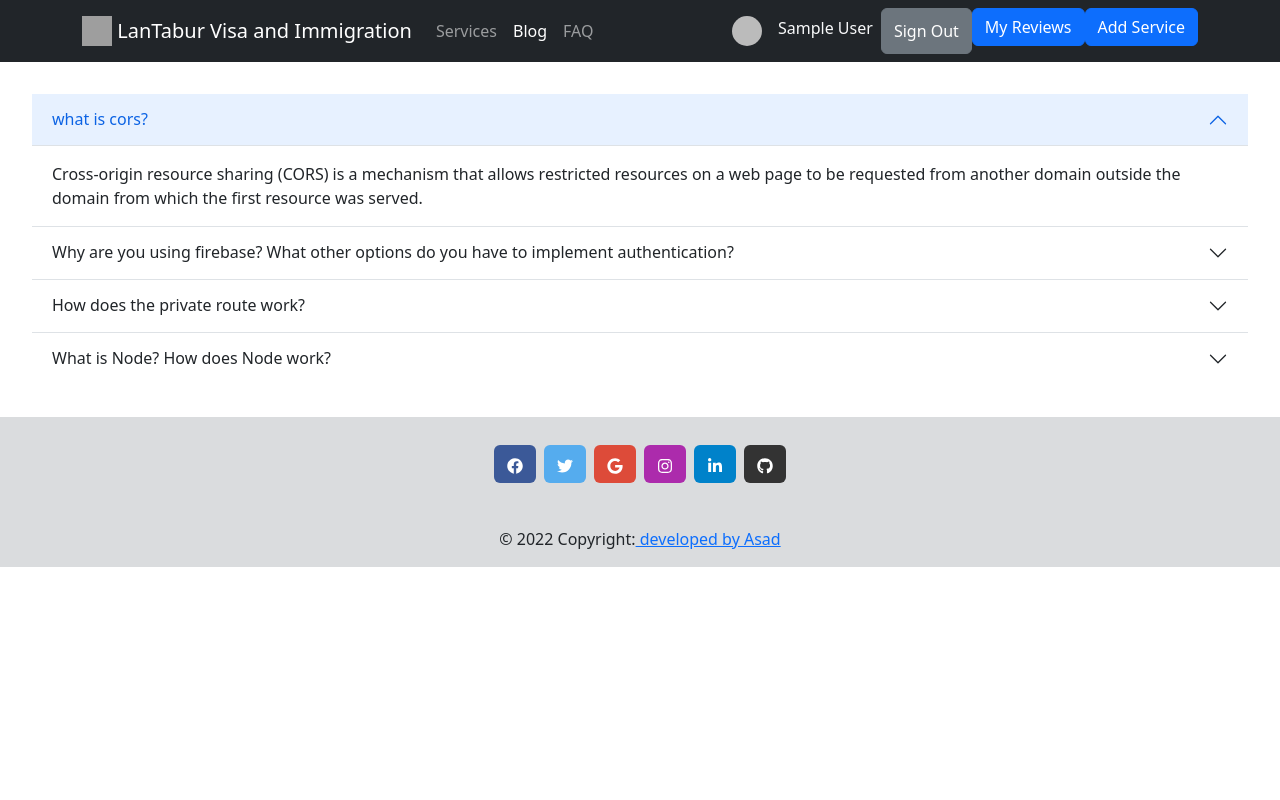
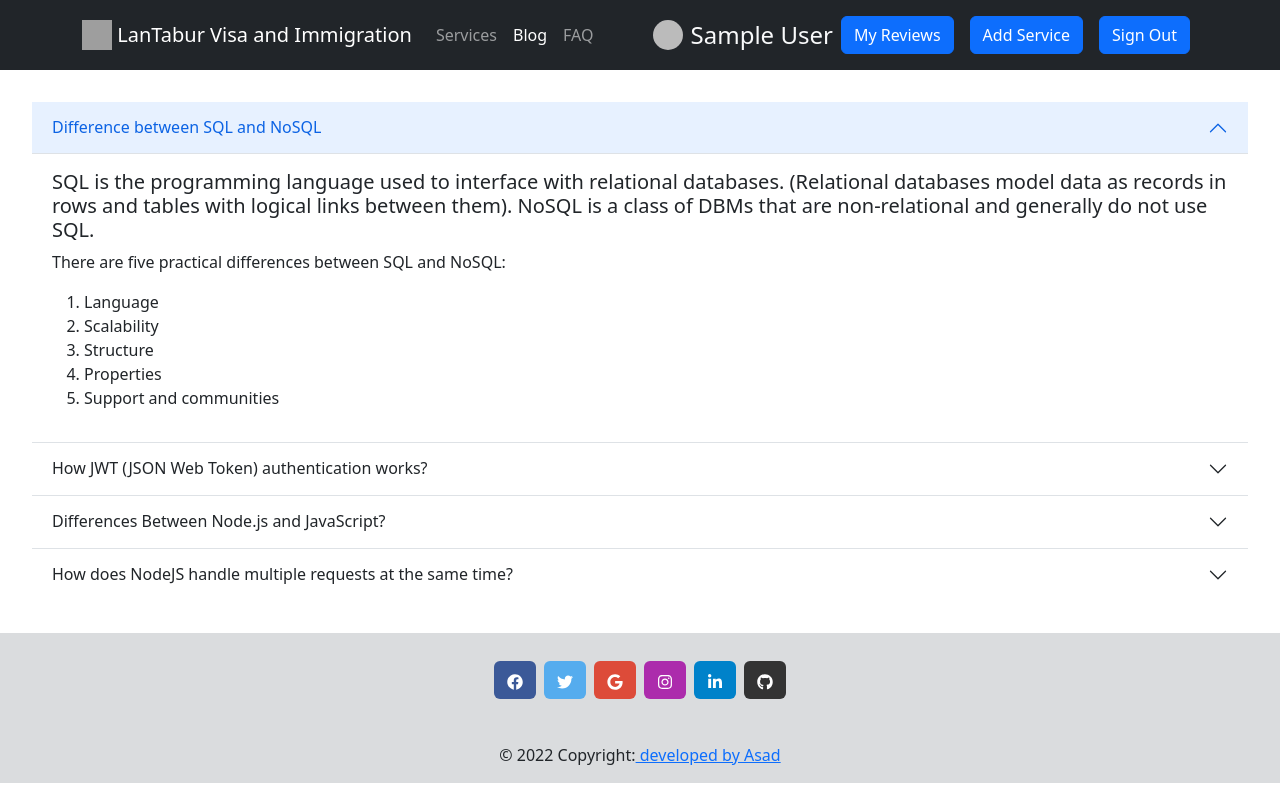
Before and after one commit to asadaman42/LanTabur-Visa-and-Immigration-client, a React (Create React App) app: page /blog in a window 1280 px wide. Built offline with nearby package versions, Linux system fonts and the light colour scheme; no server answers; sample sign-in values are in the browser's storage; grey boxes are pictures that could not be loaded.

Commit message:
blog added

```diff
--- a/src/Components/Header.js
+++ b/src/Components/Header.js
@@ -86,10 +86,10 @@ const Header = () => {
                                 {
                                     user?.uid ?
                                         <>
-                                            <span className='m-2'>{user?.displayName}</span>
-                                            <Button onClick={signOut} variant='secondary'> Sign Out</Button>
-                                            <Link to={`/myreviews`}> <Button> My Reviews </Button></Link>
-                                            <Link to='/addservice'> <Button> Add Service </Button></Link>
+                                            <h4 className='my-auto'>{user?.displayName}</h4>
+                                            <Link to={`/myreviews`}> <Button className="m-2"> My Reviews </Button></Link>
+                                            <Link to='/addservice'> <Button className="m-2"> Add Service </Button></Link>
+                                            <Button onClick={signOut} className="m-2"> Sign Out</Button>
                                         </>
                                         :
                                         <>
--- a/src/Pages/AddService.js
+++ b/src/Pages/AddService.js
@@ -1,6 +1,7 @@
 import React from 'react';
 import { Button, Form } from 'react-bootstrap';
 import { useForm } from 'react-hook-form';
+import toast from 'react-hot-toast';
 import { Link } from 'react-router-dom';
 
 const AddService = () => {
@@ -27,7 +28,7 @@ const AddService = () => {
             .then(res => res.json())
             .then(data => {
                 if (data.acknowledged) {
-                    alert('Service added successfully')
+                    toast.success('Service added successfully');
                     e.target.reset();
                 }
             })
@@ -66,7 +67,7 @@ const AddService = () => {
                 </Form.Group>
 
                 <Button variant="primary" type="submit" className="mb-3">
-                    Register
+                    Add Service
                 </Button>
             </Form>
         </div>
--- a/src/Pages/Blog.js
+++ b/src/Pages/Blog.js
@@ -4,38 +4,38 @@ function Blog() {
   return (
     <Accordion defaultActiveKey="0" flush className='m-4 p-2' >
       <Accordion.Item eventKey="0">
-        <Accordion.Header> what is cors?</Accordion.Header>
+        <Accordion.Header> Difference between SQL and NoSQL</Accordion.Header>
         <Accordion.Body>
-          Cross-origin resource sharing (CORS) is a mechanism that allows restricted resources on a web page to be requested from another domain outside the domain from which the first resource was served.
+
+          <h5>SQL is the programming language used to interface with relational databases. (Relational databases model data as records in rows and tables with logical links between them). NoSQL is a class of DBMs that are non-relational and generally do not use SQL.</h5>
+          <p>There are five practical differences between SQL and NoSQL:</p>
+          <ol>
+            <li>Language</li>
+            <li>Scalability</li>
+            <li>Structure</li>
+            <li>Properties</li>
+            <li>Support and communities</li>
+          </ol>
+
         </Accordion.Body>
       </Accordion.Item>
       <Accordion.Item eventKey="1">
-        <Accordion.Header>Why are you using firebase? What other options do you have to implement authentication?</Accordion.Header>
+        <Accordion.Header>How JWT (JSON Web Token) authentication works?</Accordion.Header>
         <Accordion.Body>
-          Firebase Authentication provides backend services, easy-to-use SDKs, and ready-made UI libraries to authenticate users to your app. It supports authentication using passwords, phone numbers, popular federated identity providers like Google, Facebook and Twitter, and more. Here are some of the alternatives.
-
-          <ul>
-            <li>MongoDB</li>
-            <li>Couchbase Server</li>
-            <li>Oracle Database</li>
-            <li>Amazon Redshift</li>
-            <li>DataStax Enterprise</li>
-            <li>Redis Enterprise Cloud</li>
-            <li>Cloudera Enterprise Data Hub</li>
-            <li>Db2</li>
-          </ul>
+          <p>JSON Web Token (JWT) is an open standard (RFC 7519) for securely transmitting information between parties as JSON object.</p>
+          <p>It is compact, readable and digitally signed using a private key/ or a public key pair by the Identity Provider(IdP).</p>
         </Accordion.Body>
       </Accordion.Item>
       <Accordion.Item eventKey="2">
-        <Accordion.Header>How does the private route work?</Accordion.Header>
+        <Accordion.Header>Differences Between Node.js and JavaScript?</Accordion.Header>
         <Accordion.Body>
-          The react private route component renders child components ( children ) if the user is logged in. If not logged in the user is redirected to the /login page with the return url passed in the location state property.
+        JavaScript is a simple programming language that can be used with any browser that has the JavaScript Engine installed. Node.js, on the other hand, is an interpreter or execution environment for the JavaScript programming language. It requires libraries that can be conveniently accessed from JavaScript programming to be more helpful.
         </Accordion.Body>
       </Accordion.Item>
       <Accordion.Item eventKey="3">
-        <Accordion.Header> What is Node? How does Node work?</Accordion.Header>
+        <Accordion.Header>How does NodeJS handle multiple requests at the same time?</Accordion.Header>
         <Accordion.Body>
-          It is a used as backend service where javascript works on the server-side of the application. This way javascript is used on both frontend and backend. Node. js runs on chrome v8 engine which converts javascript code into machine code, it is highly scalable, lightweight, fast, and data-intensive.
+        NodeJS receives multiple client requests and places them into EventQueue. NodeJS is built with the concept of event-driven architecture. NodeJS has its own EventLoop which is an infinite loop that receives requests and processes them.
         </Accordion.Body>
       </Accordion.Item>
     </Accordion>
--- /dev/null
+++ b/src/Pages/MyReviews.css
@@ -0,0 +1,13 @@
+.container2 {
+    height: 100vh;
+    position: relative;
+    border: 3px solid green;
+}
+
+.vertical-center {
+    margin: 0;
+    position: absolute;
+    top: 50vh;
+    left: 25vw;
+
+}
--- a/src/Pages/MyReviews.js
+++ b/src/Pages/MyReviews.js
@@ -4,6 +4,7 @@ import { Col, Container, Image, Row } from 'react-bootstrap';
 import { AiFillDelete, AiFillEdit } from "react-icons/ai";
 import { Link } from 'react-router-dom';
 import { UniversalContext } from '../ContexSupplier/ContexSupplier';
+import "./MyReviews.css";
 
 
 const MyReviews = () => {
@@ -40,6 +41,9 @@ const MyReviews = () => {
     return (
         <Container className='my-4 py-2 bg-secondary bg-opacity-25'>
             {
+                myReviews?.length > 0 ?
+                    <Container>
+                        {
                             myReviews?.map(review =>
                                 <Row key={review._id} className='bg-primary bg-opacity-25 mx-2 my-3'>
                                     <Col xs={3} md={2} lg={1} className='my-auto'>
@@ -50,12 +54,19 @@ const MyReviews = () => {
                                         </Row>
                                     </Col>
                                     <Col xs={7} md={8} lg={9} className='mt-4'>
+                                        <Row >
+                                            <Col>
                                                 <h4>{review.userName}</h4>
                                                 <p>{review.text}</p>
                                             </Col>
+                                            <Col className='my-auto'>
+                                            <h5> Service Name: {review.serviceName}</h5>
+                                            </Col>
+                                        </Row>
+                                    </Col>
                                     <Col xs={1} md={1} lg={1} className='text-center my-auto'>
                                         <Link to={`/editreview/${review._id}`}>
-                                <AiFillEdit/>
+                                            <AiFillEdit />
                                         </Link>
                                     </Col>
                                     <Col xs={1} md={1} lg={1} className='text-center my-auto'> <AiFillDelete onClick={() => deleteFromDB(review._id)} />  </Col>
@@ -63,6 +74,20 @@ const MyReviews = () => {
                             )
                         }
                     </Container>
+                    :
+                    <div className="container2">
+                        <div className="vertical-center">
+                            <h1>No reviews were added</h1>
+                        </div>
+                    </div>
+
+                // <Container className='h-100' >
+                //     <Row className='my-auto' >
+                //         <h1>No reviews were added</h1>
+                //     </Row>
+                // </Container>
+            }
+        </Container>
     );
 };
 
--- a/src/Pages/ViewDetails.js
+++ b/src/Pages/ViewDetails.js
@@ -34,6 +34,7 @@ const ViewDetails = () => {
             userName: user?.displayName,
             userImage: user?.photoURL,
             userEmail: user?.email,
+            serviceName
         }
 
         fetch('https://11th-assignment-08-11-22-server-asadaman42.vercel.app/reviews', {
```
Lines whose indentation alone changed are shown as unchanged.
